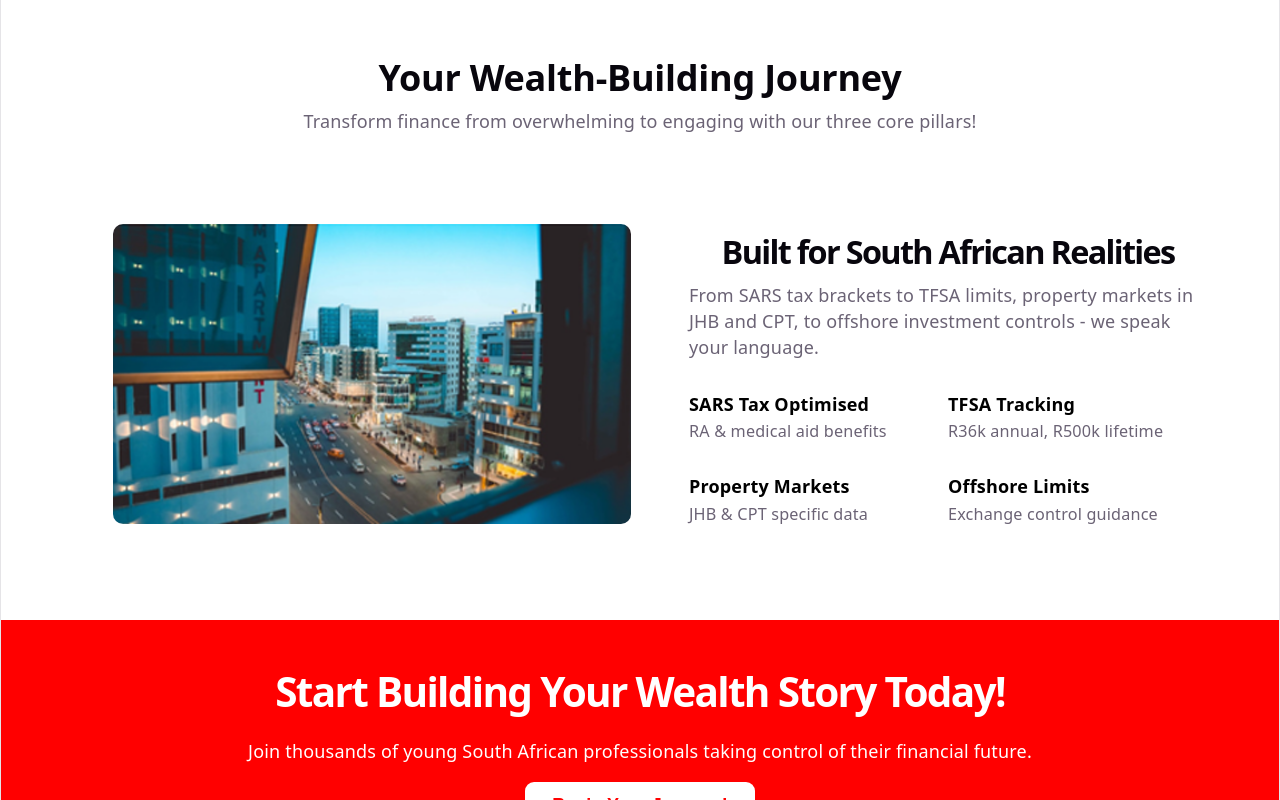
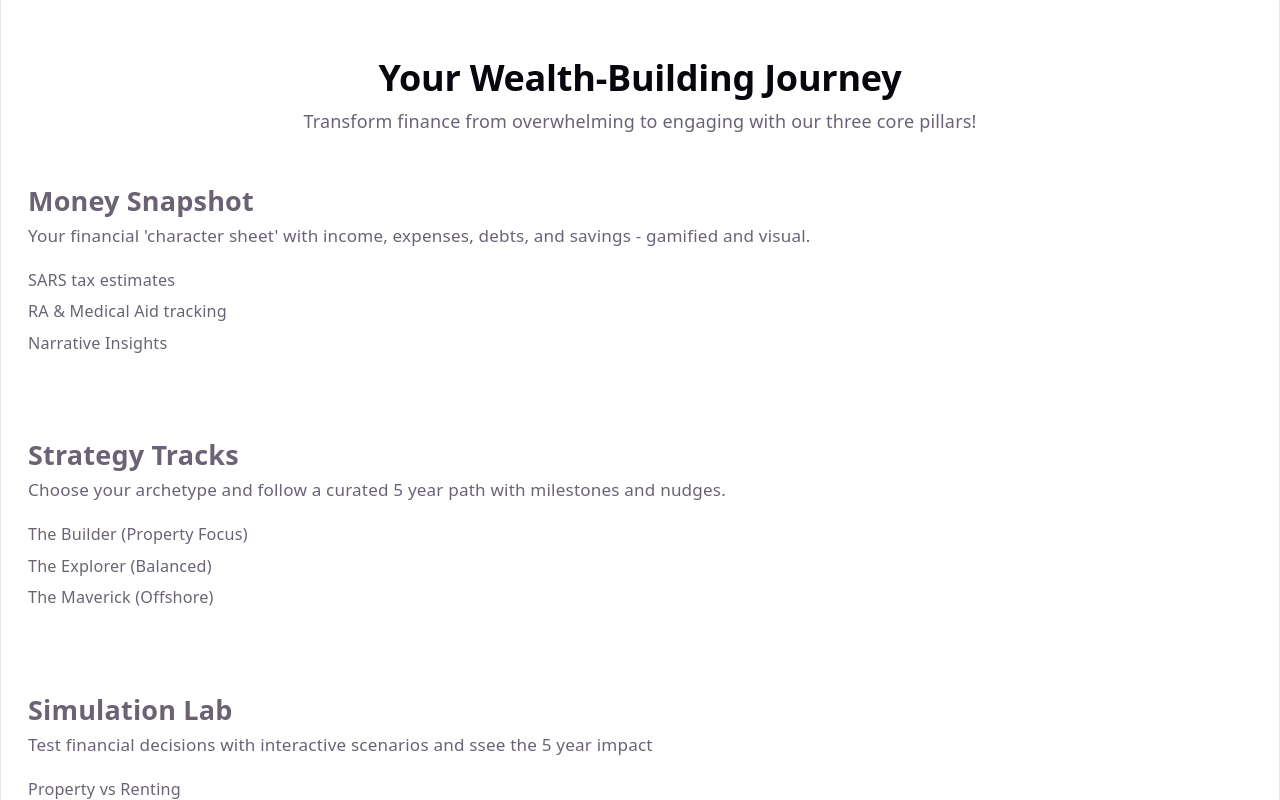
Before and after one commit to AmberCooper23/IMAssignment2, a React (Vite) app in the folder absa-frontend/: page / in a window 1280 px wide. Shown: the part 720-1520 px from the top of the page. Built offline with nearby package versions, Linux system fonts and the light colour scheme.

Commit message:
feature card set up

```diff
--- /dev/null
+++ b/absa-frontend/src/components/FeatureCard/FeatureCard.css
@@ -0,0 +1,32 @@
+.featureCard {
+    flex: 1;
+    border-radius: 10px;
+    padding: 1.5rem;
+    text-align: left;
+}
+
+.featureIcon {
+    margin-bottom: 1rem;
+}
+
+.featureTitle {
+    font-size: 1.5rem;
+    margin-bottom: 0.5rem;
+    font-weight: bold;
+}
+
+.featureDescription {
+    font-size: 0.95rem;
+    margin-bottom: 1rem;
+}
+
+.featureList {
+    list-style: none;
+    padding: 0;
+    margin: 0;
+}
+
+.featureListItem {
+    font-size: 0.9rem;
+    margin-bottom: 0.3rem;
+}
--- /dev/null
+++ b/absa-frontend/src/components/FeatureCard/FeatureCard.jsx
@@ -0,0 +1,21 @@
+import React from "react";
+import "./FeatureCard.css";
+
+function FeatureCard({ title, description, items }) {
+    return (
+        <article className="featureCard">
+            {/* <figure className="featureIcon">
+                <img src={icon} alt={`${title} icon`} />
+            </figure> */}
+            <h3 className="featureTitle">{title}</h3>
+            <p className="featureDescription">{description}</p>
+            <ul className="featureList">
+                {items.map((item, index) => (
+                    <li key={index} className="featureListItem">{item}</li>
+                ))}
+            </ul>
+        </article>
+    );
+}
+
+export default FeatureCard
--- a/absa-frontend/src/pages/LandingPage/LandingPage.jsx
+++ b/absa-frontend/src/pages/LandingPage/LandingPage.jsx
@@ -1,5 +1,7 @@
 import React from "react";
 import Navbar from "../../components/NavBar/NavBar";
+import FeatureCard from "../../components/FeatureCard/FeatureCard";
+
 import "./LandingPage.css";
 
 // Image Imports
@@ -48,9 +50,35 @@ function LandingPage() {
     </p>
 
     <section className="featureSection">
-        {/* <FeatureCard /> */}
-        {/* <FeatureCard /> */}
-        {/* <FeatureCard /> */}
+        <FeatureCard
+        title="Money Snapshot"
+        description="Your financial 'character sheet' with income, expenses, debts, and savings - gamified and visual."
+        items={[
+            "SARS tax estimates",
+            "RA & Medical Aid tracking",
+            "Narrative Insights"
+        ]}
+        />
+        <FeatureCard
+        title="Strategy Tracks"
+        description="Choose your archetype and follow a curated 5 year path with milestones and nudges."
+        items={[
+            "The Builder (Property Focus)",
+            "The Explorer (Balanced)",
+            "The Maverick (Offshore)"
+        ]}
+        />
+
+        <FeatureCard
+        title="Simulation Lab"
+        description="Test financial decisions with interactive scenarios and ssee the 5 year impact"
+        items={[
+            "Property vs Renting",
+            "Luxury Card vs Investment",
+            "Local vs Offshore"
+        ]}
+        />
+
     </section>
 
     <section className="contextSection">
```
